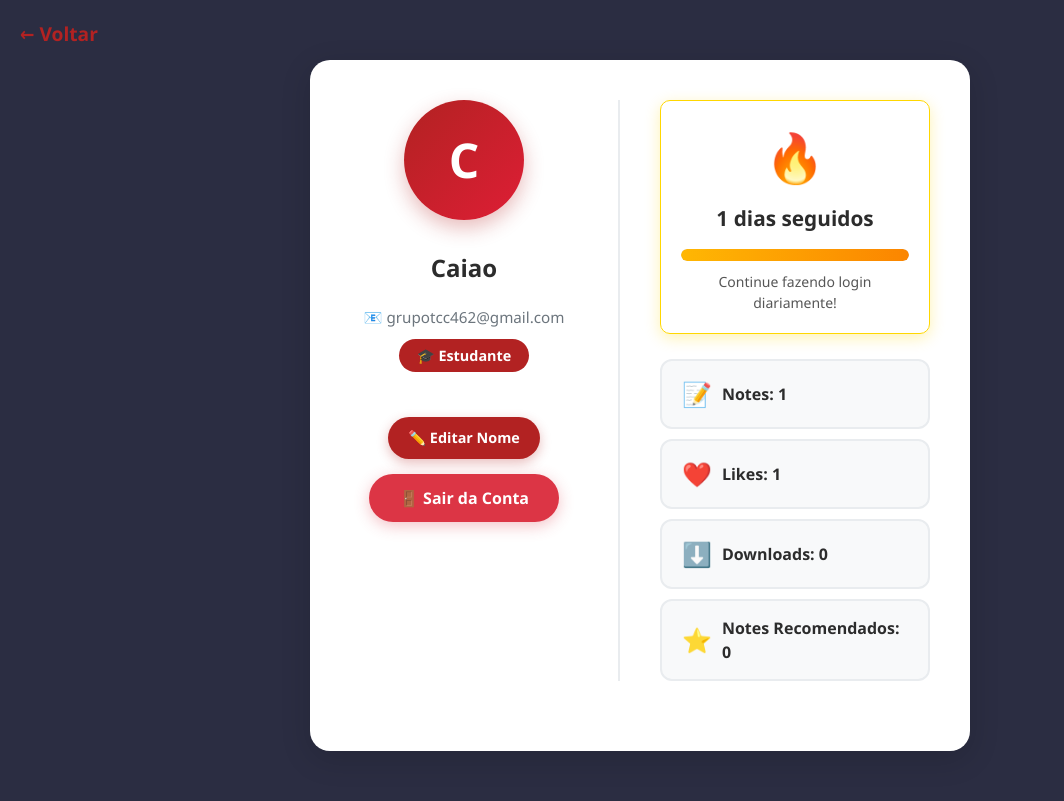
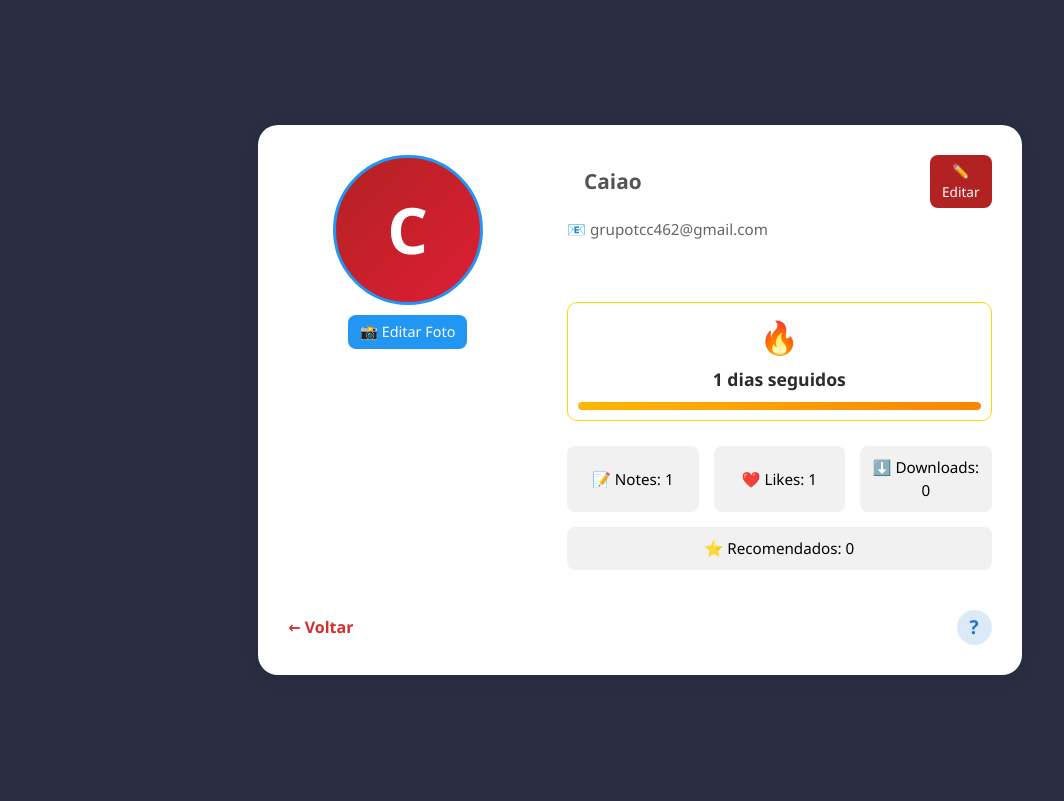
Before and after one commit to GrupoTcc462/StudyMate, a Django app: page /perfil/ in a window 1280 px wide. Shown: the whole page, without its empty margins (0-1064 px from the left). After the commit the page ends 675 px from the top, so only its background shows below. Run offline with Django 5.2, Linux system fonts and the light colour scheme; a user stored in the database is signed in; data comes from the database, SQL or seed files in the repository; both versions use the stored data as it was after the commit.

Commit message:
Perfil Pré
perfil esta sendo formado para depois colocar suas devidas funções.

```diff
--- a/perfil/templates/perfil/perfil.html
+++ b/perfil/templates/perfil/perfil.html
@@ -23,165 +23,293 @@
             font-family: 'Segoe UI', Tahoma, Geneva, Verdana, sans-serif;
             background: var(--background);
             min-height: 100vh;
+            display: flex;
+            justify-content: center;
+            align-items: center;
             color: #2c2c2c;
         }
 
-        /* BOTÃO DE VOLTAR (CANTO SUPERIOR ESQUERDO) */
-        .voltar-btn {
-            position: fixed;
-            top: 20px;
-            left: 20px;
-            background: transparent;
-            border: none;
-            font-size: 1.2rem;
-            color: var(--primary);
-            cursor: pointer;
-            transition: 0.2s;
-            z-index: 1000;
-            font-weight: 600;
+        /* CONTAINER PRINCIPAL - 70% DA TELA */
+        .perfil-container {
+            display: flex;
+            justify-content: center;
+            align-items: center;
+            min-height: 100vh;
+            background: var(--background);
+            padding: 20px;
         }
 
-        .voltar-btn:hover {
-            color: #ff7043;
-            transform: translateX(-3px);
+        .perfil-content {
+            background: #ffffff;
+            width: 70%;
+            border-radius: 20px;
+            box-shadow: 0 4px 20px rgba(0,0,0,0.1);
+            padding: 30px;
+            animation: fadeInUp 0.4s ease;
         }
 
-        .container {
-            max-width: 1000px;
-            margin: 0 auto;
-            padding: 20px;
-            padding-top: 60px; /* Espaço para o botão voltar */
+        @keyframes fadeInUp {
+            from {
+                opacity: 0;
+                transform: translateY(30px);
+            }
+            to {
+                opacity: 1;
+                transform: translateY(0);
+            }
         }
 
-        /* MODAL CENTRALIZADO COM FUNDO BRANCO AMPLIADO */
-        .profile-modal {
-            background: white;
-            border-radius: 20px;
-            padding: 40px;
-            box-shadow: 0 8px 30px rgba(0,0,0,0.15);
-            margin-bottom: 30px;
-            width: 660px; /* AMPLIADO: de 600px para 660px */
-            max-width: 95%;
-            margin-left: auto;
-            margin-right: auto;
+        /* GRID DE 2 COLUNAS */
+        .perfil-grid {
+            display: grid;
+            grid-template-columns: 1fr 1.5fr;
+            gap: 40px;
         }
 
-        /* LAYOUT EM DUAS COLUNAS */
-        .profile-grid {
-            display: grid;
-            grid-template-columns: 1fr 1fr;
-            gap: 40px;
-            margin-bottom: 30px;
-        }
-
-        /* COLUNA ESQUERDA: Foto + Nome + Ações */
-        .profile-left {
+        /* COLUNA ESQUERDA - Foto e Edição */
+        .perfil-left {
             display: flex;
             flex-direction: column;
             align-items: center;
-            border-right: 2px solid #e9ecef;
-            padding-right: 40px;
         }
 
-        .profile-avatar {
-            width: 120px;
-            height: 120px;
+        .foto-perfil-container {
+            display: flex;
+            flex-direction: column;
+            align-items: center;
+        }
+
+        .foto-perfil {
+            width: 150px;
+            height: 150px;
             border-radius: 50%;
+            border: 3px solid #2196f3;
+            object-fit: cover;
+            margin-bottom: 10px;
+            transition: 0.3s;
             background: linear-gradient(135deg, var(--primary) 0%, var(--primary-dark) 100%);
             display: flex;
             align-items: center;
             justify-content: center;
             color: white;
-            font-size: 3rem;
+            font-size: 4rem;
             font-weight: 700;
-            box-shadow: 0 8px 20px rgba(178, 34, 34, 0.3);
+        }
+
+        .foto-perfil:hover {
+            transform: scale(1.05);
+        }
+
+        .editar-foto-btn {
+            border: none;
+            background: #2196f3;
+            color: white;
+            padding: 6px 12px;
+            border-radius: 8px;
+            cursor: pointer;
+            transition: 0.2s;
+            font-size: 0.9rem;
             margin-bottom: 20px;
         }
 
-        .profile-name-section {
-            text-align: center;
-            width: 100%;
+        .editar-foto-btn:hover {
+            background: #1565c0;
+        }
+
+        /* COLUNA DIREITA - Informações */
+        .perfil-right {
+            display: flex;
+            flex-direction: column;
+            justify-content: center;
+        }
+
+        .perfil-info {
             margin-bottom: 20px;
         }
 
-        .profile-name-input {
-            font-size: 1.5rem;
-            font-weight: 700;
-            color: #2c2c2c;
+        .nome-editavel {
+            display: flex;
+            align-items: center;
+            gap: 10px;
+            font-size: 1.3rem;
+            font-weight: 600;
+            margin-bottom: 10px;
+        }
+
+        .nome-editavel input {
             border: 2px solid transparent;
             padding: 8px 15px;
             border-radius: 10px;
             background: transparent;
             transition: all 0.3s ease;
-            text-align: center;
-            width: 100%;
-            margin-bottom: 10px;
+            font-size: 1.3rem;
+            font-weight: 600;
         }
 
-        .profile-name-input:disabled {
+        .nome-editavel input:disabled {
             background: transparent;
             cursor: default;
         }
 
-        .profile-name-input:focus {
+        .nome-editavel input:focus {
             outline: none;
             border-color: var(--primary);
             background: #f8f9fa;
         }
 
-        .profile-name-input:not(:disabled) {
+        .nome-editavel input:not(:disabled) {
             background: #f8f9fa;
             border-color: var(--primary);
         }
 
-        .profile-email {
-            color: #6c757d;
-            font-size: 0.95rem;
-            margin-bottom: 10px;
+        .edit-btn {
+            background: var(--primary);
+            color: white;
+            border: none;
+            padding: 6px 12px;
+            border-radius: 8px;
+            cursor: pointer;
+            font-size: 0.85rem;
+            transition: 0.2s;
         }
 
-        .profile-type-badge {
-            display: inline-block;
-            background: var(--primary);
-            color: white;
-            padding: 6px 18px;
-            border-radius: 20px;
-            font-size: 0.9rem;
-            font-weight: 600;
-            margin-bottom: 20px;
+        .edit-btn:hover {
+            background: var(--primary-dark);
         }
 
-        .btn-edit, .btn-save, .btn-cancel {
-            padding: 10px 20px;
+        .email {
+            color: #666;
+            font-size: 0.95rem;
+            margin-top: 5px;
+        }
+
+        /* FREQUÊNCIA - NOVO ESTILO */
+        .streak-container {
+            background: rgba(255, 255, 255, 0.15);
+            border: 1.5px solid gold;
+            border-radius: 10px;
+            padding: 10px;
+            text-align: center;
+            backdrop-filter: blur(4px);
+            color: #000;
+            margin: 25px 0;
+        }
+
+        .streak-icon {
+            font-size: 2rem;
+            display: block;
+            margin-bottom: 5px;
+        }
+
+        .streak-text {
+            font-size: 1.1rem;
+            font-weight: 700;
+            display: block;
+            margin-bottom: 10px;
+            color: #2c2c2c;
+        }
+
+        .streak-bar {
+            width: 100%;
+            height: 8px;
+            background: rgba(0, 0, 0, 0.1);
+            border-radius: 10px;
+            overflow: hidden;
+        }
+
+        .streak-progress {
+            height: 8px;
+            background: linear-gradient(90deg, #ffb703, #fb8500);
+            border-radius: 10px;
+            transition: width 0.8s ease-in-out;
+        }
+
+        /* AÇÕES/INTERAÇÕES */
+        .perfil-acoes {
+            display: flex;
+            flex-wrap: wrap;
+            gap: 15px;
+            justify-content: space-around;
+        }
+
+        .acao-btn {
+            flex: 1;
             border: none;
-            border-radius: 25px;
+            border-radius: 8px;
+            background: #f1f1f1;
+            padding: 10px;
+            transition: 0.2s;
+            cursor: pointer;
+            font-size: 0.95rem;
+            min-width: 120px;
+        }
+
+        .acao-btn:hover {
+            background: #e3f2fd;
+            transform: scale(1.05);
+            box-shadow: 0 2px 6px rgba(0, 123, 255, 0.2);
+        }
+
+        /* RODAPÉ - Voltar e Tutorial */
+        .perfil-footer {
+            display: flex;
+            justify-content: space-between;
+            align-items: center;
+            margin-top: 40px;
+        }
+
+        .voltar-btn {
+            background: none;
+            border: none;
+            color: #d32f2f;
+            font-weight: bold;
+            cursor: pointer;
+            font-size: 1rem;
+            transition: 0.2s;
+        }
+
+        .voltar-btn:hover {
+            color: #ff7043;
+        }
+
+        .tutorial-btn {
+            width: 35px;
+            height: 35px;
+            border-radius: 50%;
+            border: none;
+            background: rgba(25, 118, 210, 0.15);
+            color: #1976d2;
+            font-weight: bold;
+            font-size: 1.2rem;
+            cursor: pointer;
+            transition: 0.2s;
+        }
+
+        .tutorial-btn:hover {
+            background: #1976d2;
+            color: white;
+            box-shadow: 0 0 8px rgba(25, 118, 210, 0.5);
+        }
+
+        /* BOTÕES DE AÇÃO (Salvar/Cancelar) */
+        .btn-save, .btn-cancel {
+            padding: 6px 12px;
+            border: none;
+            border-radius: 8px;
             font-weight: 600;
             cursor: pointer;
             transition: all 0.3s ease;
-            font-size: 0.9rem;
-            margin: 5px;
-        }
-
-        .btn-edit {
-            background: var(--primary);
-            color: white;
-            box-shadow: 0 4px 12px rgba(178, 34, 34, 0.3);
-        }
-
-        .btn-edit:hover {
-            background: var(--primary-dark);
-            transform: translateY(-2px);
+            font-size: 0.85rem;
+            margin-left: 5px;
         }
 
         .btn-save {
             background: #28a745;
             color: white;
-            box-shadow: 0 4px 12px rgba(40, 167, 69, 0.3);
         }
 
         .btn-save:hover {
             background: #218838;
-            transform: translateY(-2px);
         }
 
         .btn-cancel {
@@ -193,112 +321,7 @@
             background: #5a6268;
         }
 
-        .btn-logout {
-            background: #dc3545;
-            color: white;
-            padding: 12px 30px;
-            border: none;
-            border-radius: 50px;
-            font-weight: 600;
-            cursor: pointer;
-            transition: all 0.3s ease;
-            font-size: 1rem;
-            box-shadow: 0 4px 15px rgba(220, 53, 69, 0.3);
-            text-decoration: none;
-            display: inline-block;
-            margin-top: 10px;
-        }
-
-        .btn-logout:hover {
-            background: #c82333;
-            transform: translateY(-2px);
-            box-shadow: 0 6px 20px rgba(220, 53, 69, 0.4);
-            color: white;
-        }
-
-        /* COLUNA DIREITA: Frequência + Estatísticas */
-        .profile-right {
-            display: flex;
-            flex-direction: column;
-            justify-content: center;
-        }
-
-        /* FREQUÊNCIA COM FUNDO TRANSLÚCIDO E BORDAS DOURADAS */
-        .streak-container {
-            background: rgba(255, 255, 255, 0.15);
-            border: 1.5px solid gold;
-            border-radius: 10px;
-            padding: 20px;
-            text-align: center;
-            backdrop-filter: blur(4px);
-            color: #2c2c2c;
-            margin-bottom: 25px;
-            box-shadow: 0 4px 15px rgba(255, 215, 0, 0.3);
-        }
-
-        .streak-icon {
-            font-size: 3rem;
-            display: block;
-            margin-bottom: 10px;
-        }
-
-        .streak-text {
-            font-size: 1.3rem;
-            font-weight: 700;
-            display: block;
-            margin-bottom: 15px;
-            color: #2c2c2c;
-        }
-
-        .streak-bar {
-            width: 100%;
-            height: 12px;
-            background: rgba(0, 0, 0, 0.1);
-            border-radius: 20px;
-            overflow: hidden;
-        }
-
-        .streak-progress {
-            height: 12px;
-            background: linear-gradient(90deg, #ffb703, #fb8500);
-            border-radius: 20px;
-            transition: width 0.3s ease;
-        }
-
-        /* AÇÕES E ESTATÍSTICAS */
-        .profile-actions {
-            display: grid;
-            grid-template-columns: 1fr;
-            gap: 10px;
-        }
-
-        .action-btn {
-            background: #f8f9fa;
-            border: 2px solid #e9ecef;
-            padding: 15px 20px;
-            border-radius: 12px;
-            text-align: left;
-            font-size: 1rem;
-            font-weight: 600;
-            color: #2c2c2c;
-            transition: all 0.3s ease;
-            cursor: pointer;
-            display: flex;
-            align-items: center;
-            gap: 10px;
-        }
-
-        .action-btn:hover {
-            background: var(--primary);
-            color: white;
-            border-color: var(--primary);
-            transform: translateX(5px);
-        }
-
-        .action-btn .emoji {
-            font-size: 1.5rem;
-        }
-
+        /* TOAST DE NOTIFICAÇÃO */
         .toast-notification {
             position: fixed;
             top: 20px;
@@ -341,128 +364,102 @@
             }
         }
 
-        @media (max-width: 768px) {
-            .profile-grid {
-                grid-template-columns: 1fr;
-                gap: 30px;
+        /* RESPONSIVIDADE */
+        @media (max-width: 800px) {
+            .perfil-content {
+                width: 95%;
             }
 
-            .profile-left {
-                border-right: none;
-                border-bottom: 2px solid #e9ecef;
-                padding-right: 0;
-                padding-bottom: 30px;
+            .perfil-grid {
+                grid-template-columns: 1fr;
+                text-align: center;
             }
 
-            .profile-name-input {
-                font-size: 1.3rem;
+            .perfil-left {
+                border-right: none;
+                padding-right: 0;
             }
 
-            .voltar-btn {
-                font-size: 1rem;
+            .nome-editavel {
+                justify-content: center;
+            }
+
+            .perfil-acoes {
+                flex-direction: column;
+            }
+
+            .acao-btn {
+                width: 100%;
             }
         }
     </style>
 </head>
 <body>
-    <!-- BOTÃO DE VOLTAR (SEM NAVBAR) -->
-    <button class="voltar-btn" onclick="window.history.back()">← Voltar</button>
-
-    <div class="container">
-        <!-- MODAL CENTRALIZADO EM DUAS COLUNAS -->
-        <div class="profile-modal">
-            <div class="profile-grid">
-                <!-- COLUNA ESQUERDA: Foto + Nome + Logout -->
-                <div class="profile-left">
-                    <div class="profile-avatar">
+    <div class="perfil-container">
+        <div class="perfil-content">
+            <div class="perfil-grid">
+                <!-- COLUNA ESQUERDA: Foto -->
+                <div class="perfil-left">
+                    <div class="foto-perfil-container">
+                        <div class="foto-perfil" id="fotoPerfil">
                             {{ user.username|slice:":1"|upper }}
                         </div>
+                        <button class="editar-foto-btn">📸 Editar Foto</button>
+                        <input type="file" id="fotoInput" accept=".jpg,.png" hidden>
+                    </div>
+                </div>
 
-                    <div class="profile-name-section">
+                <!-- COLUNA DIREITA: Informações -->
+                <div class="perfil-right">
+                    <div class="perfil-info">
+                        <div class="nome-editavel">
                             <input type="text"
-                               id="profile-name"
-                               class="profile-name-input"
+                                   id="nomeUsuario"
                                    value="{{ user.username }}"
                                    disabled
                                    maxlength="150">
-
-                        {% if user.email %}
-                        <div class="profile-email">
-                            📧 {{ user.email }}
+                            <button id="editarNome" class="edit-btn">✏️ Editar</button>
+                            <button id="salvarNome" class="btn-save" style="display:none;">💾 Salvar</button>
+                            <button id="cancelarNome" class="btn-cancel" style="display:none;">❌ Cancelar</button>
                         </div>
-                        {% endif %}
-
-                        <span class="profile-type-badge">
-                            {% if user.user_type == 'professor' %}
-                                👨‍🏫 Professor
-                            {% elif user.user_type == 'admin' %}
-                                🛡️ Administrador
-                            {% else %}
-                                🎓 Estudante
-                            {% endif %}
-                        </span>
+                        <p class="email">📧 {{ user.email }}</p>
                     </div>
 
-                    <div>
-                        <button id="edit-name" class="btn-edit">✏️ Editar Nome</button>
-                        <button id="save-name" class="btn-save" style="display:none;">💾 Salvar</button>
-                        <button id="cancel-edit" class="btn-cancel" style="display:none;">❌ Cancelar</button>
-                    </div>
-
-                    <a href="{% url 'accounts:logout' %}" class="btn-logout">
-                        🚪 Sair da Conta
-                    </a>
-                </div>
-
-                <!-- COLUNA DIREITA: Frequência + Ações -->
-                <div class="profile-right">
-                    <!-- FREQUÊNCIA (STREAK) COM NOVO ESTILO -->
+                    <!-- FREQUÊNCIA -->
                     <div class="streak-container">
                         <span class="streak-icon">🔥</span>
                         <span class="streak-text">{{ streak_count }} dias seguidos</span>
                         <div class="streak-bar">
                             <div class="streak-progress" style="width: {{ streak_progress }}%;"></div>
                         </div>
-                        <small style="display: block; margin-top: 10px; opacity: 0.8;">
-                            Continue fazendo login diariamente!
-                        </small>
                     </div>
 
-                    <!-- AÇÕES E ESTATÍSTICAS -->
-                    <div class="profile-actions">
-                        <button class="action-btn">
-                            <span class="emoji">📝</span>
-                            <span>Notes: {{ notes_count }}</span>
-                        </button>
-
-                        <button class="action-btn">
-                            <span class="emoji">❤️</span>
-                            <span>Likes: {{ likes_count }}</span>
-                        </button>
-
-                        <button class="action-btn">
-                            <span class="emoji">⬇️</span>
-                            <span>Downloads: {{ downloads_count }}</span>
-                        </button>
-
+                    <!-- INTERAÇÕES -->
+                    <div class="perfil-acoes">
+                        <button class="acao-btn">📝 Notes: {{ notes_count }}</button>
+                        <button class="acao-btn">❤️ Likes: {{ likes_count }}</button>
+                        <button class="acao-btn">⬇️ Downloads: {{ downloads_count }}</button>
                         {% if user.user_type == 'professor' or user.is_staff %}
-                        <button class="action-btn">
-                            <span class="emoji">⭐</span>
-                            <span>Notes Recomendados: {{ recommended_notes_count }}</span>
-                        </button>
+                        <button class="acao-btn">⭐ Recomendados: {{ recommended_notes_count }}</button>
                         {% endif %}
                     </div>
                 </div>
+            </div>
+
+            <!-- RODAPÉ: Voltar e Tutorial -->
+            <div class="perfil-footer">
+                <button class="voltar-btn" onclick="window.history.back()">← Voltar</button>
+                <button class="tutorial-btn" title="Tutorial (em breve)">?</button>
             </div>
         </div>
     </div>
 
     <script src="https://cdn.jsdelivr.net/npm/bootstrap@5.3.0/dist/js/bootstrap.bundle.min.js"></script>
     <script>
-        const nameField = document.getElementById('profile-name');
-        const editBtn = document.getElementById('edit-name');
-        const saveBtn = document.getElementById('save-name');
-        const cancelBtn = document.getElementById('cancel-edit');
+        const nomeField = document.getElementById('nomeUsuario');
+        const editBtn = document.getElementById('editarNome');
+        const saveBtn = document.getElementById('salvarNome');
+        const cancelBtn = document.getElementById('cancelarNome');
         const csrftoken = '{{ csrf_token }}';
 
         // Botão Editar
@@ -470,9 +467,9 @@
             const confirmChange = confirm("Você só pode alterar seu nome a cada 7 dias. Deseja continuar?");
             if (!confirmChange) return;
 
-            nameField.disabled = false;
-            nameField.focus();
-            nameField.select();
+            nomeField.disabled = false;
+            nomeField.focus();
+            nomeField.select();
 
             editBtn.style.display = 'none';
             saveBtn.style.display = 'inline-block';
@@ -481,8 +478,8 @@
 
         // Botão Cancelar
         cancelBtn.addEventListener('click', () => {
-            nameField.value = nameField.getAttribute('value');
-            nameField.disabled = true;
+            nomeField.value = nomeField.getAttribute('value');
+            nomeField.disabled = true;
 
             saveBtn.style.display = 'none';
             cancelBtn.style.display = 'none';
@@ -491,8 +488,8 @@
 
         // Botão Salvar
         saveBtn.addEventListener('click', async () => {
-            const newName = nameField.value.trim();
-            const oldName = nameField.getAttribute('value');
+            const newName = nomeField.value.trim();
+            const oldName = nomeField.getAttribute('value');
 
             if (newName === '') {
                 showToast('O nome não pode ficar em branco.', 'error');
@@ -519,19 +516,19 @@
                 if (data.success) {
                     showToast(`Nome alterado com sucesso! De ${data.old_name} para ${data.new_name}.`, 'success');
 
-                    nameField.setAttribute('value', newName);
-                    nameField.disabled = true;
+                    nomeField.setAttribute('value', newName);
+                    nomeField.disabled = true;
 
                     saveBtn.style.display = 'none';
                     cancelBtn.style.display = 'none';
                     editBtn.style.display = 'inline-block';
 
-                    document.querySelector('.profile-avatar').textContent = newName.charAt(0).toUpperCase();
+                    document.getElementById('fotoPerfil').textContent = newName.charAt(0).toUpperCase();
                 } else if (data.wait_days) {
                     showToast(data.message, 'error');
 
-                    nameField.value = oldName;
-                    nameField.disabled = true;
+                    nomeField.value = oldName;
+                    nomeField.disabled = true;
 
                     saveBtn.style.display = 'none';
                     cancelBtn.style.display = 'none';
```
Also changed, not shown: db.sqlite3. Lines whose indentation alone changed are shown as unchanged.
